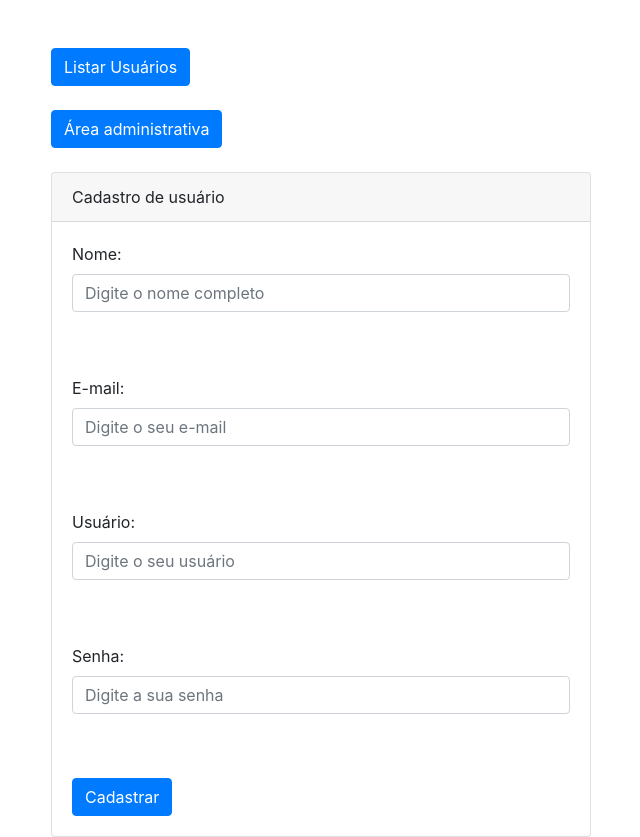
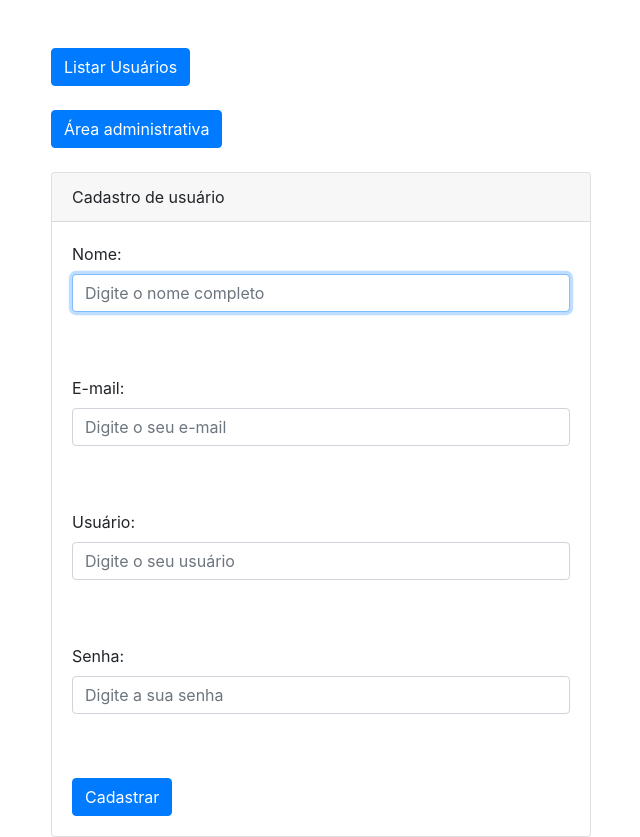
Before and after one commit to ojoues/carteira_estudantil, a PHP site: page /src/user/cad_usuario in a window 1280 px wide. Shown: the whole page, without its empty margins (319-959 px from the left). Run offline with PHP 8.4, Linux system fonts and the light colour scheme; the visitor is signed in with stand-in values (Sample User, id 1); a stand-in replaces the project's code that opens the database connection; some libraries are stand-ins or nearby versions.

Commit message:
Melhores de experiência de usuário

```diff
--- a/login.php
+++ b/login.php
@@ -29,7 +29,7 @@ session_start();
                         <form method="POST" action="valida">
                             <div class="form-group">
                                 <label for="usuario">Usuário:</label>
-                                <input type="text" class="form-control" name="usuario" required>
+                                <input type="text" class="form-control" name="usuario" id="usuario" required autofocus>
                             </div>
                             <div class="form-group">
                                 <label for="senha">Senha:</label>
--- a/src/user/cad_usuario.php
+++ b/src/user/cad_usuario.php
@@ -41,22 +41,22 @@ include_once("../../conexao.php");
 
 							<div class="form-group">
 								<label for="nome">Nome: </label>
-								<input type="text" class="form-control" name="nome" placeholder="Digite o nome completo" required><br><br>
+								<input type="text" class="form-control" name="nome" id="nome" placeholder="Digite o nome completo" required autofocus><br><br>
 							</div>
 
 							<div class="form-group">
 								<label for="email">E-mail: </label>
-								<input type="email" class="form-control" name="email" placeholder="Digite o seu e-mail" required><br><br>
+								<input type="email" class="form-control" name="email" id="email" placeholder="Digite o seu e-mail" required><br><br>
 							</div>
 
 							<div class="form-group">
 								<label for="usuario">Usuário: </label>
-								<input type="text" class="form-control" name="usuario" placeholder="Digite o seu usuário" required><br><br>
+								<input type="text" class="form-control" name="usuario" id="usuario" placeholder="Digite o seu usuário" required><br><br>
 							</div>
 
 							<div class="form-group">
 								<label for="senha">Senha: </label>
-								<input type="password" class="form-control" name="senha" placeholder="Digite a sua senha" required><br><br>
+								<input type="password" class="form-control" name="senha" id="senha" placeholder="Digite a sua senha" required><br><br>
 							</div>
 
 							<input type="submit" class="btn btn-primary" value="Cadastrar">
```
Also changed, not shown: cad_aluno.php (+7 -7 lines), 1 other file.
